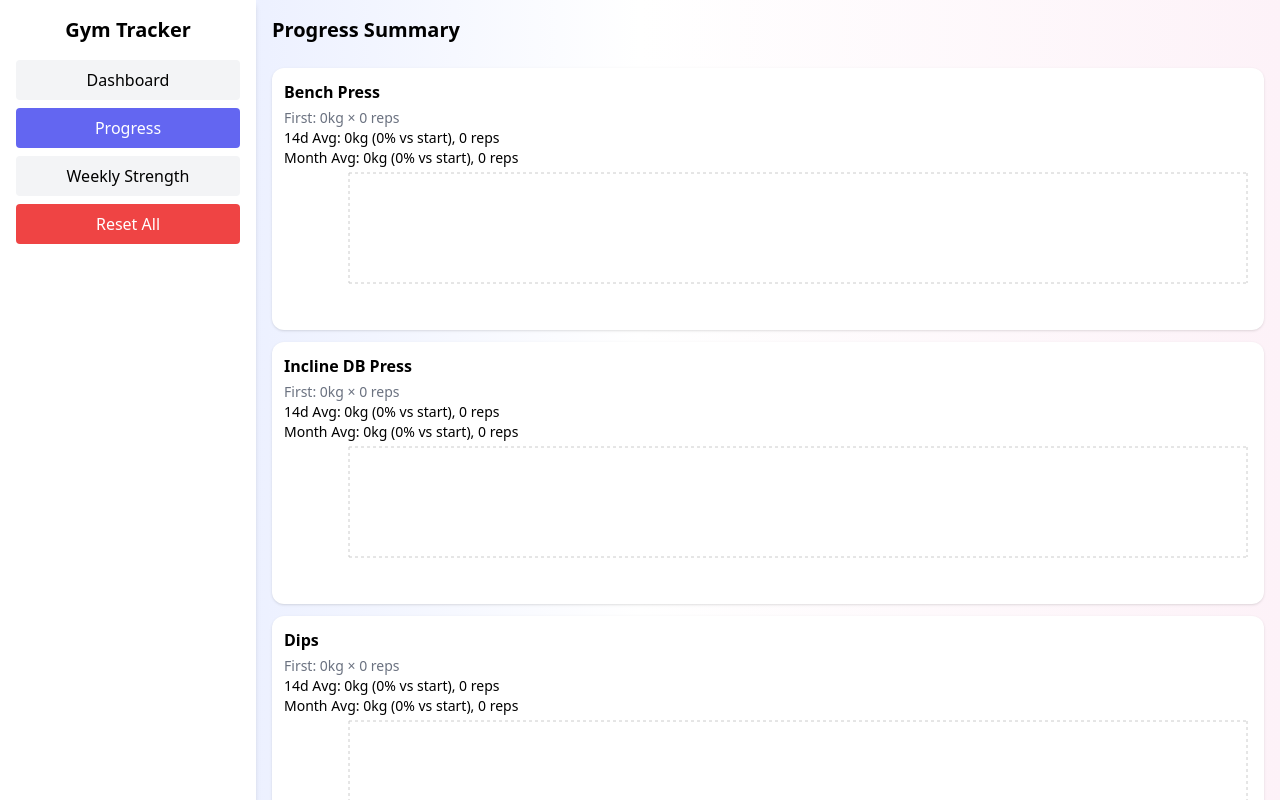
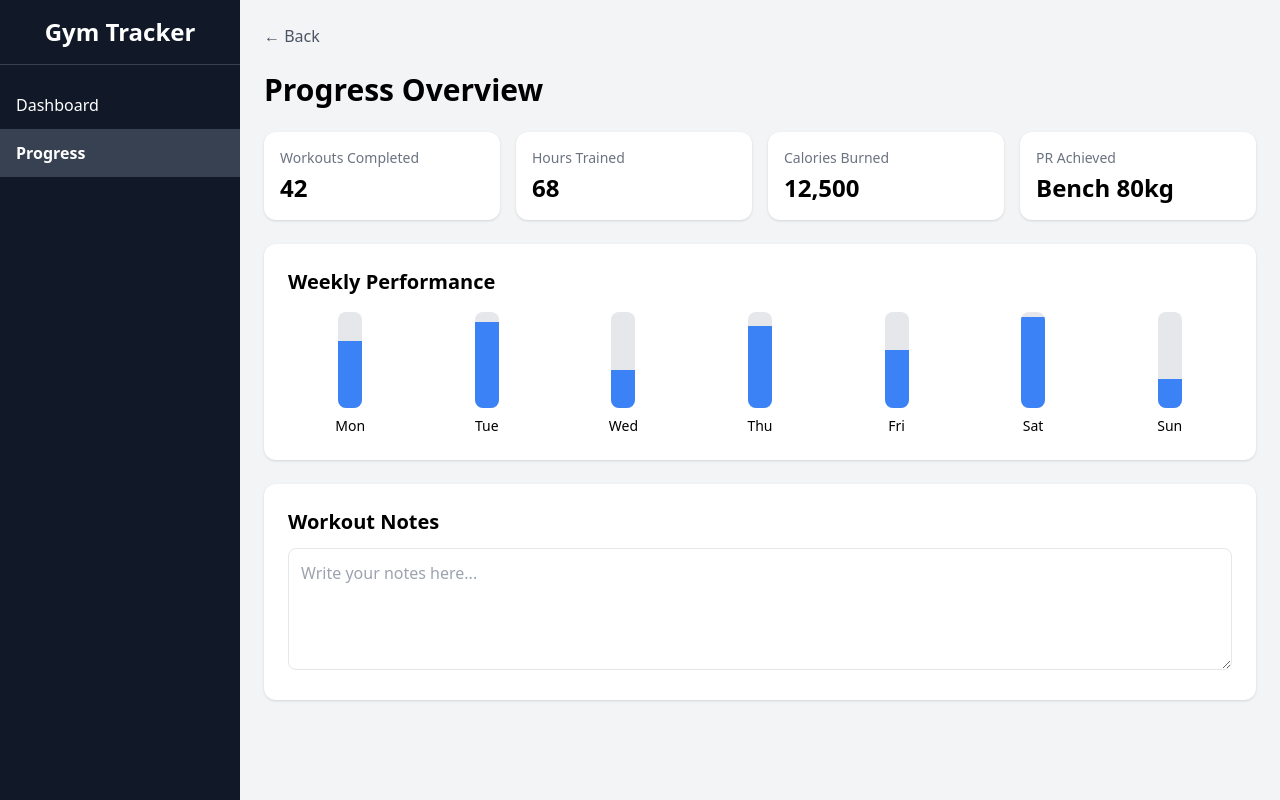
Before and after one commit to Ammar-Hus/gym-tracker1, a React (Create React App) app: page / in a window 1280 px wide. Both pictures are taken after a click on the button "Progress". Shown: the top 800 px of the page. Built offline with nearby package versions, Linux system fonts and the light colour scheme; the HTML template or start-up script is replaced by a standard one.

Commit message:
Update App.jsx

```diff
--- a/src/App.jsx
+++ b/src/App.jsx
@@ -1,223 +1,122 @@
-import React, { useEffect, useMemo, useState } from 'react';
-import { LineChart, Line, XAxis, YAxis, Tooltip, ResponsiveContainer, CartesianGrid } from 'recharts';
-import { format, parseISO, subDays, startOfMonth, isAfter } from 'date-fns';
+import React, { useState } from "react";
 
-const SPLIT = [
-  { day: 'Monday', muscle: 'Chest + Triceps + Abs', exercises: ['Bench Press','Incline DB Press','Dips','Pushdowns','Overhead DB Extension','Plank','Deadbug','Woodchoppers'] },
-  { day: 'Tuesday', muscle: 'Back + Biceps + Abs', exercises: ['Pull-Ups','Barbell Rows','Seated Rows','Barbell Curls','DB Curls','Concentration Curl','Plank','Hanging Leg Raise'] },
-  { day: 'Wednesday', muscle: 'Legs + Shoulders + Abs', exercises: ['Squats','RDLs','Lunges','OHP','Lateral Raises','Rear Delt Flys','Hanging Leg Raise','Russian Twists'] },
-  { day: 'Thursday', muscle: 'Chest + Triceps + Abs', exercises: ['Incline Bench','Chest Flys','Push-Ups','Skullcrushers','Rope Pushdowns','Dips','Plank'] },
-  { day: 'Friday', muscle: 'Rest', exercises: [] },
-  { day: 'Saturday', muscle: 'Back + Biceps + Abs', exercises: ['Lat Pulldown','T-Bar Row','DB Row','Incline DB Curl','Hammer Curl','Cable Curl','Decline Crunch','V-Ups','Cable Crunch'] },
-  { day: 'Sunday', muscle: 'Legs + Shoulders + Abs', exercises: ['Leg Press','Leg Extension','Ham Curl','Arnold Press','Front Raise','Cable Lateral Raise','Stretch & Mobility','Plank'] }
-];
-
-const STORAGE_KEY = 'gympro_logs_v2';
-function uid(){ return Math.random().toString(36).slice(2,9); }
-
-function groupByExercise(logs){
-  const map = {};
-  logs.forEach(l=>{
-    if(!map[l.exercise]) map[l.exercise]=[];
-    map[l.exercise].push(l);
-  });
-  Object.keys(map).forEach(k=> map[k].sort((a,b)=> a.date > b.date ? 1 : -1));
-  return map;
-}
-
-export default function App(){
-  const [logs, setLogs] = useState(()=>{
-    try{ const raw = localStorage.getItem(STORAGE_KEY); return raw? JSON.parse(raw): []; }catch(e){return []}
-  });
-  const [selectedDay, setSelectedDay] = useState(null);
-  const [selectedExercise, setSelectedExercise] = useState(null);
-  const [showPanel, setShowPanel] = useState(false);
-  const [setsInput, setSetsInput] = useState([{set:1,reps:8,weight:0}]);
-  const [date, setDate] = useState(format(new Date(),'yyyy-MM-dd'));
-  const [tab, setTab] = useState('dashboard');
-  const [absSelected, setAbsSelected] = useState([]);
-
-  useEffect(()=>{ localStorage.setItem(STORAGE_KEY, JSON.stringify(logs)); },[logs]);
-
-  function openDay(day){ setSelectedDay(day); setSelectedExercise(null); setShowPanel(true); setSetsInput([{set:1,reps:8,weight:0}]); setAbsSelected([]); }
-  function openExercise(ex){ setSelectedExercise(ex); setSetsInput([{set:1,reps:8,weight:0}]); }
-  function addSetRow(){ setSetsInput(prev=>[...prev, {set: prev.length+1, reps:8, weight:0}]); }
-  function updateSet(idx, field, val){ const copy=[...setsInput]; copy[idx][field]=val; setSetsInput(copy); }
-  function removeSet(idx){ const copy=[...setsInput]; copy.splice(idx,1); copy.forEach((r,i)=>r.set=i+1); setSetsInput(copy); }
-  function toggleAbs(ex){ setAbsSelected(prev=> prev.includes(ex)? prev.filter(a=>a!==ex) : [...prev,ex]); }
-
-  function saveExercise(){
-    if(!selectedExercise) return;
-    const newEntries = setsInput.map(s=>({
-      id: uid(), date, day: selectedDay || format(parseISO(date),'EEEE'), exercise: selectedExercise,
-      set: s.set, reps: Number(s.reps), weight: Number(s.weight)
-    }));
-    const absEntries = absSelected.map(ex=>({
-      id: uid(), date, day: selectedDay || format(parseISO(date),'EEEE'), exercise: ex,
-      set: 1, reps: 0, weight: 0
-    }));
-    setLogs(prev=>[...prev, ...newEntries, ...absEntries].sort((a,b)=> a.date > b.date ? 1 : -1));
-    setSetsInput([{set:1,reps:8,weight:0}]);
-    setSelectedExercise(null);
-  }
-
-  const exerciseMap = useMemo(()=> groupByExercise(logs), [logs]);
-
-  function averageInRange(ex, startDate){
-    const arr = (exerciseMap[ex]||[]).filter(r=> isAfter(parseISO(r.date), subDays(parseISO(startDate),1)) || r.date===startDate );
-    if(!arr.length) return {avgReps:0, avgWeight:0, count:0};
-    const reps = arr.reduce((s,r)=>s + r.reps,0)/arr.length;
-    const weight = arr.reduce((s,r)=>s + r.weight,0)/arr.length;
-    return {avgReps: Math.round(reps*100)/100, avgWeight: Math.round(weight*100)/100, count: arr.length};
-  }
-
-  const day14Start = format(subDays(new Date(),13),'yyyy-MM-dd');
-  const monthStart = format(startOfMonth(new Date()),'yyyy-MM-dd');
-
-  const progressSummary = useMemo(()=>{
-    const exs = Object.keys(exerciseMap).length ? Object.keys(exerciseMap) : SPLIT.flatMap(s=>s.exercises);
-    return exs.map(ex=>{
-      const arr = exerciseMap[ex]||[];
-      const first = arr.length? arr[0]: {date:null, reps:0, weight:0};
-      const avg14 = averageInRange(ex, day14Start);
-      const avgMonth = averageInRange(ex, monthStart);
-      const pct14 = first.weight? Math.round(((avg14.avgWeight-first.weight)/first.weight)*100*100)/100 : null;
-      const pctMonth = first.weight? Math.round(((avgMonth.avgWeight-first.weight)/first.weight)*100*100)/100 : null;
-      return {exercise:ex, first, avg14, avgMonth, pct14, pctMonth};
-    });
-  }, [exerciseMap]);
-
-  function chartDataForExercise(ex){
-    const arr = (exerciseMap[ex]||[]).map(r=>({ date: r.date, weight: r.weight, reps: r.reps }));
-    const map = {};
-    arr.forEach(a=>{ if(!map[a.date]) map[a.date]={weightSum:0,repsSum:0,count:0}; map[a.date].weightSum += a.weight; map[a.date].repsSum += a.reps; map[a.date].count +=1; });
-    return Object.keys(map).sort().map(d=>({ date:d, weight: Math.round((map[d].weightSum/map[d].count)*100)/100, reps: Math.round((map[d].repsSum/map[d].count)*100)/100 }));
-  }
-
-  const primary = 'bg-gradient-to-r from-indigo-100 via-white to-pink-50';
+export default function App() {
+  const [activeTab, setActiveTab] = useState("dashboard");
 
   return (
-    <div className={`min-h-screen ${primary} flex flex-col md:flex-row`}>
+    <div className="flex flex-col md:flex-row h-screen bg-gray-100 font-sans">
       {/* Sidebar */}
-      <div className="md:w-64 p-4 bg-white shadow-md flex-shrink-0">
-        <div className="text-xl font-bold mb-4 text-center">Gym Tracker</div>
-        <button onClick={()=>setTab('dashboard')} className={`w-full p-2 mb-2 rounded ${tab==='dashboard'?'bg-indigo-500 text-white':'bg-gray-100'}`}>Dashboard</button>
-        <button onClick={()=>setTab('progress')} className={`w-full p-2 mb-2 rounded ${tab==='progress'?'bg-indigo-500 text-white':'bg-gray-100'}`}>Progress</button>
-        <button onClick={()=>setTab('weekly')} className={`w-full p-2 mb-2 rounded ${tab==='weekly'?'bg-indigo-500 text-white':'bg-gray-100'}`}>Weekly Strength</button>
-        <button onClick={()=>{localStorage.removeItem(STORAGE_KEY); setLogs([]);}} className="w-full p-2 mb-2 rounded bg-red-500 text-white">Reset All</button>
+      <div className="w-full md:w-60 bg-gray-900 text-white flex flex-col">
+        <div className="p-4 text-2xl font-bold text-center border-b border-gray-700">
+          Gym Tracker
+        </div>
+        <nav className="flex flex-col mt-4">
+          {["dashboard", "progress"].map((tab) => (
+            <button
+              key={tab}
+              onClick={() => setActiveTab(tab)}
+              className={`px-4 py-3 text-left hover:bg-gray-800 transition ${
+                activeTab === tab ? "bg-gray-700 font-semibold" : ""
+              }`}
+            >
+              {tab.charAt(0).toUpperCase() + tab.slice(1)}
+            </button>
+          ))}
+        </nav>
       </div>
 
       {/* Main Content */}
-      <div className="flex-1 p-4 overflow-y-auto">
-        {/* Dashboard */}
-        {tab==='dashboard' && (
-          <div className="space-y-4">
-            <div className="text-xl font-bold">Select a Day</div>
-            <div className="grid grid-cols-1 sm:grid-cols-2 gap-3">
-              {SPLIT.map(d=>(
-                <button key={d.day} onClick={()=>openDay(d.day)} className="p-4 rounded-xl shadow bg-white text-left">
-                  <div className="font-semibold">{d.day}</div>
-                  <div className="text-xs text-gray-500">{d.muscle}</div>
+      <div className="flex-1 p-6 overflow-y-auto">
+        {activeTab === "dashboard" && (
+          <div>
+            <h1 className="text-3xl font-bold mb-4">Dashboard</h1>
+            <p className="text-gray-700">
+              Welcome to your Gym Tracker! Select a tab to continue.
+            </p>
+          </div>
+        )}
+
+        {activeTab === "progress" && (
+          <ProgressPage onBack={() => setActiveTab("dashboard")} />
+        )}
+      </div>
+    </div>
+  );
+}
+
+/* ================================
+   Progress Page Advanced Layout
+================================= */
+function ProgressPage({ onBack }) {
+  // Fake progress data
+  const stats = [
+    { label: "Workouts Completed", value: 42 },
+    { label: "Hours Trained", value: 68 },
+    { label: "Calories Burned", value: "12,500" },
+    { label: "PR Achieved", value: "Bench 80kg" },
+  ];
+
+  const weeklyProgress = [
+    { day: "Mon", progress: 70 },
+    { day: "Tue", progress: 90 },
+    { day: "Wed", progress: 40 },
+    { day: "Thu", progress: 85 },
+    { day: "Fri", progress: 60 },
+    { day: "Sat", progress: 95 },
+    { day: "Sun", progress: 30 },
+  ];
+
+  return (
+    <div className="space-y-6">
+      {/* Back button */}
+      <button
+        onClick={onBack}
+        className="text-gray-600 hover:text-gray-900 flex items-center"
+      >
+        ← Back
       </button>
+
+      <h1 className="text-3xl font-bold">Progress Overview</h1>
+
+      {/* Top Stats */}
+      <div className="grid grid-cols-2 md:grid-cols-4 gap-4">
+        {stats.map((stat, idx) => (
+          <div
+            key={idx}
+            className="bg-white p-4 rounded-xl shadow hover:shadow-md transition"
+          >
+            <p className="text-sm text-gray-500">{stat.label}</p>
+            <p className="text-2xl font-bold mt-1">{stat.value}</p>
+          </div>
         ))}
       </div>
 
-            {showPanel && selectedDay && (
-              <div className="fixed inset-0 bg-black/40 flex justify-center md:justify-end items-start pt-10 px-2">
-                <div className="bg-white dark:bg-gray-800 w-full max-w-md p-4 rounded-xl shadow overflow-y-auto">
-                  <div className="flex justify-between items-center mb-3">
-                    <div className="font-bold">{selectedDay} Exercises</div>
-                    <button onClick={()=>setShowPanel(false)}>✕</button>
+      {/* Weekly Progress */}
+      <div className="bg-white p-6 rounded-xl shadow">
+        <h2 className="text-xl font-semibold mb-4">Weekly Performance</h2>
+        <div className="grid grid-cols-7 gap-3">
+          {weeklyProgress.map((day, idx) => (
+            <div key={idx} className="flex flex-col items-center">
+              <div className="relative w-6 h-24 bg-gray-200 rounded-lg overflow-hidden">
+                <div
+                  className="absolute bottom-0 w-full bg-blue-500"
+                  style={{ height: `${day.progress}%` }}
+                ></div>
               </div>
-
-                  {!selectedExercise && (
-                    <div className="space-y-2">
-                      {(SPLIT.find(d=>d.day===selectedDay)?.exercises||[]).map(ex=>(
-                        <button key={ex} onClick={()=>openExercise(ex)} className="block w-full text-left p-2 bg-indigo-50 rounded">{ex}</button>
-                      ))}
-
-                      <div className="mt-3 text-sm font-semibold">Abs Exercises (select manually):</div>
-                      <div className="flex flex-wrap gap-2 mt-1">
-                        {['Plank','Crunch','Russian Twists','V-Ups','Hanging Leg Raise'].map(ex=>(
-                          <button key={ex} onClick={()=>toggleAbs(ex)} className={`px-2 py-1 rounded ${absSelected.includes(ex)?'bg-indigo-500 text-white':'bg-gray-100'}`}>{ex}</button>
-                        ))}
-                      </div>
-                    </div>
-                  )}
-
-                  {selectedExercise && (
-                    <div>
-                      <div className="font-semibold mb-2">{selectedExercise}</div>
-                      {setsInput.map((s,i)=>(
-                        <div key={i} className="flex flex-col sm:flex-row items-center space-y-2 sm:space-y-0 sm:space-x-2 mb-2">
-                          <input type="number" value={s.reps} onChange={e=>updateSet(i,'reps',e.target.value)} className="border p-1 w-full sm:w-16" placeholder="Reps" />
-                          <input type="number" value={s.weight} onChange={e=>updateSet(i,'weight',e.target.value)} className="border p-1 w-full sm:w-20" placeholder="Weight" />
-                          <button onClick={()=>removeSet(i)} className="text-red-500">✕</button>
-                        </div>
-                      ))}
-                      <div className="flex gap-2">
-                        <button onClick={addSetRow} className="px-3 py-1 bg-gray-200 rounded w-full sm:w-auto">+ Set</button>
-                        <button onClick={saveExercise} className="px-3 py-1 bg-indigo-500 text-white rounded w-full sm:w-auto">Save</button>
-                      </div>
-                    </div>
-                  )}
-                </div>
-              </div>
-            )}
-          </div>
-        )}
-
-        {/* Progress */}
-        {tab==='progress' && (
-          <div className="space-y-6">
-            <div className="text-xl font-bold">Progress Summary</div>
-            <div className="grid gap-3">
-              {progressSummary.map(item=>(
-                <div key={item.exercise} className="p-3 rounded-xl bg-white shadow overflow-x-auto">
-                  <div className="font-semibold mb-1">{item.exercise}</div>
-                  <div className="text-sm text-gray-500">First: {item.first.weight}kg × {item.first.reps} reps</div>
-                  <div className="text-sm">14d Avg: {item.avg14.avgWeight}kg ({item.pct14||0}% vs start), {item.avg14.avgReps} reps</div>
-                  <div className="text-sm">Month Avg: {item.avgMonth.avgWeight}kg ({item.pctMonth||0}% vs start), {item.avgMonth.avgReps} reps</div>
-                  <ResponsiveContainer width="100%" height={150}>
-                    <LineChart data={chartDataForExercise(item.exercise)}>
-                      <CartesianGrid strokeDasharray="3 3" />
-                      <XAxis dataKey="date" tickFormatter={d=>d.slice(5)} />
-                      <YAxis />
-                      <Tooltip />
-                      <Line type="monotone" dataKey="weight" stroke="#6366F1" />
-                      <Line type="monotone" dataKey="reps" stroke="#EC4899" />
-                    </LineChart>
-                  </ResponsiveContainer>
+              <span className="text-sm mt-2">{day.day}</span>
             </div>
           ))}
         </div>
       </div>
-        )}
 
-        {/* Weekly Strength Tab */}
-        {tab==='weekly' && (
-          <div>
-            <div className="text-xl font-bold mb-3">Weekly Strength Overview</div>
-            {SPLIT.map(day=>(
-              <div key={day.day} className="mb-4 p-3 rounded-xl bg-white shadow">
-                <div className="font-semibold">{day.day} ({day.muscle})</div>
-                {(day.exercises||[]).map(ex=>{
-                  const arr = exerciseMap[ex]||[];
-                  if(!arr.length) return null;
-                  const last = arr[arr.length-1];
-                  const first = arr[0];
-                  const pct = first.weight? Math.round(((last.weight-first.weight)/first.weight)*100*100)/100 : null;
-                  return (
-                    <div key={ex} className="text-sm text-gray-700">
-                      {ex}: {last.weight}kg × {last.reps} reps ({pct? pct+'% ↑': 'New'})
-                    </div>
-                  );
-                })}
-              </div>
-            ))}
-          </div>
-        )}
-
+      {/* Notes Section */}
+      <div className="bg-white p-6 rounded-xl shadow">
+        <h2 className="text-xl font-semibold mb-3">Workout Notes</h2>
+        <textarea
+          placeholder="Write your notes here..."
+          className="w-full border rounded-lg p-3 focus:outline-none focus:ring focus:ring-blue-300"
+          rows={4}
+        ></textarea>
       </div>
     </div>
   );
```
Lines whose indentation alone changed are shown as unchanged.
